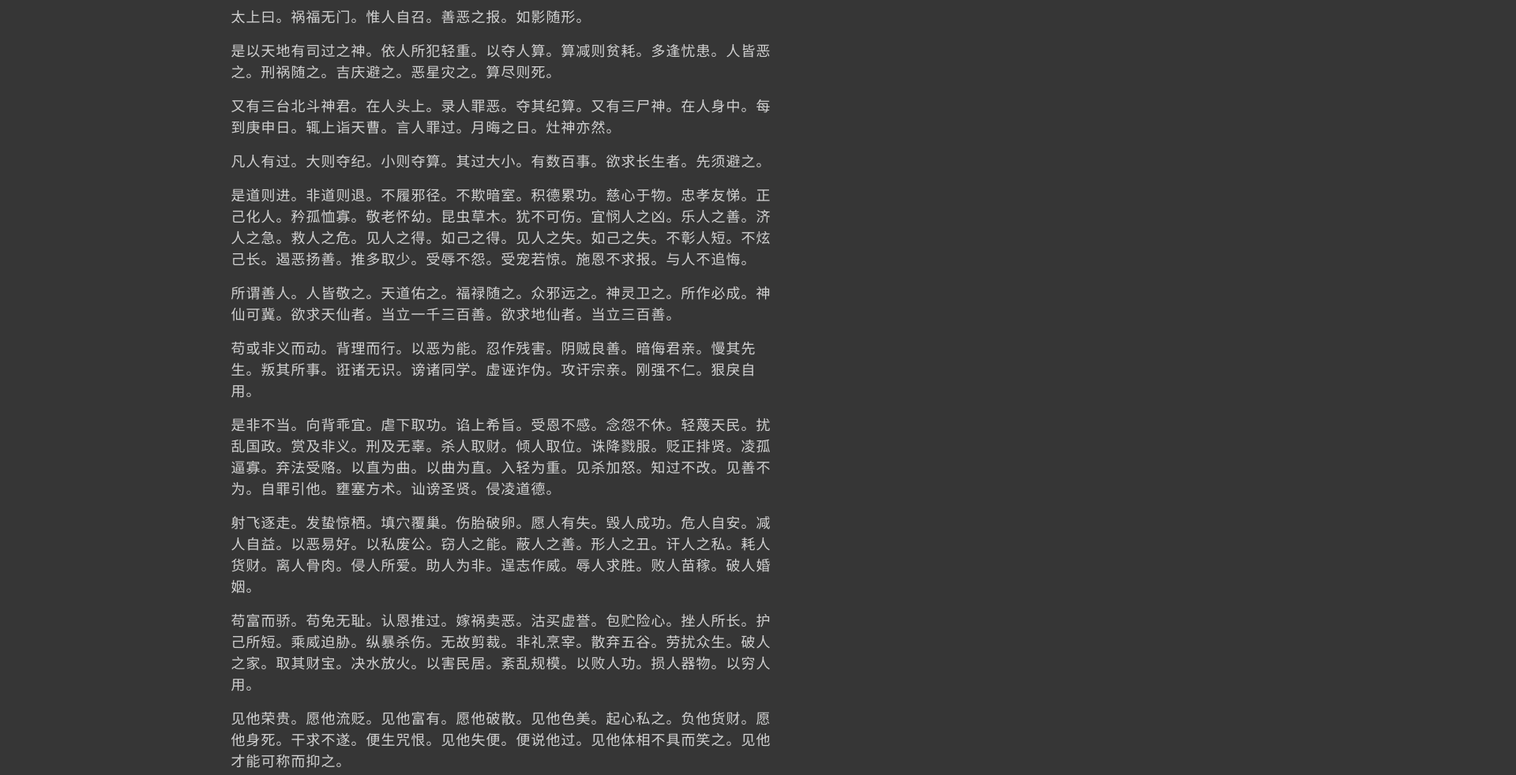
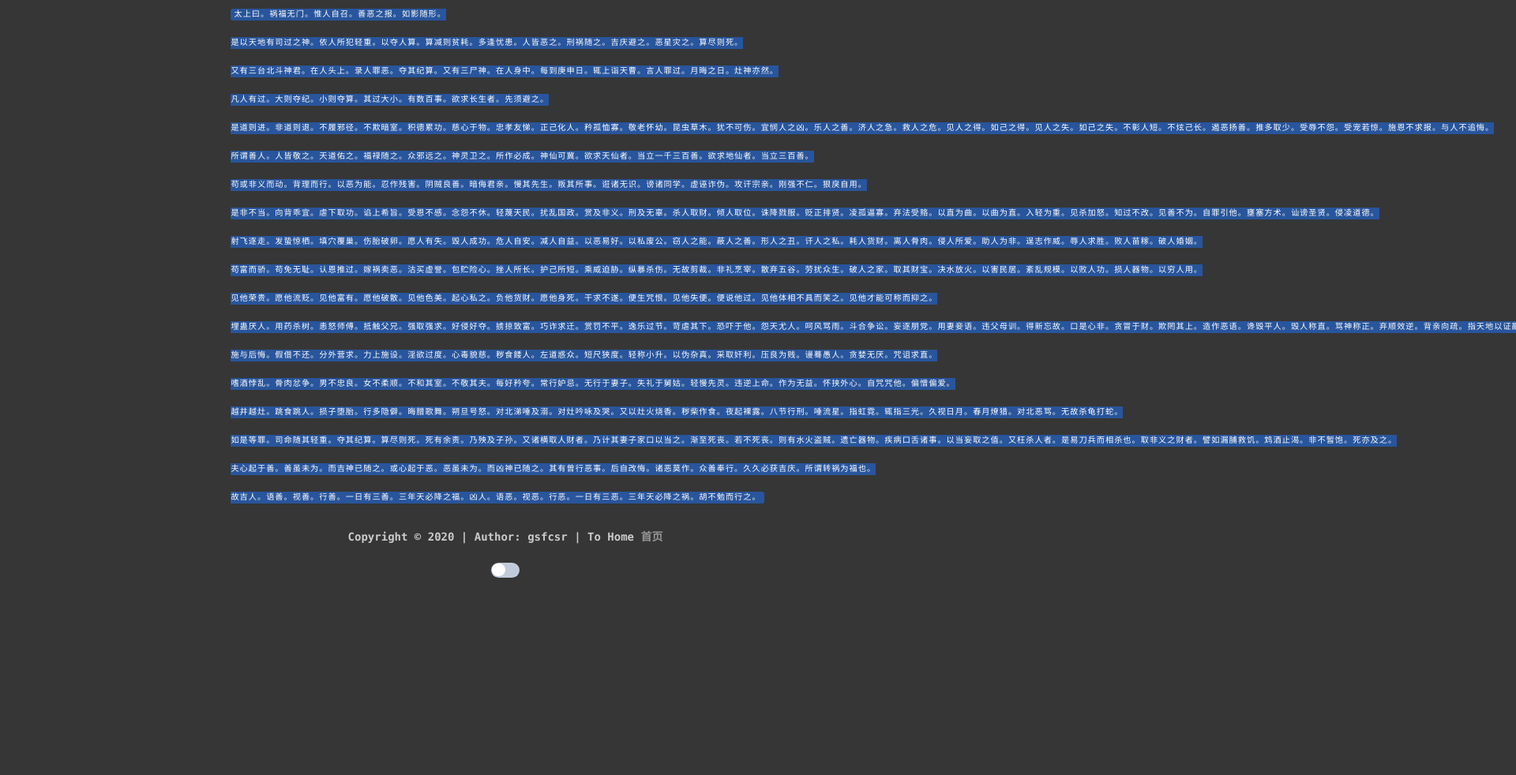
Before and after one commit to gsfcsr/gsfcsr.github.io, a plain HTML site: page 2020/06/22/太上感应篇/index.html in a window 1280 px wide. Shown: the part 81-1063 px from the top of the page at 79% size, 1920 px wide, since content can reach past the window. After the commit the page ends 835 px from the top, so only its background shows below. Drawn offline with Linux system fonts and the light colour scheme; a script that the page names is missing.

Commit message:
Site updated: 2020-06-23 00:58:51

```diff
--- a/2020/06/22/太上感应篇/index.html
+++ b/2020/06/22/太上感应篇/index.html
@@ -33,27 +33,41 @@
         <hr>
     </div>
     <div class="post-content">
-        <p>太上曰。祸福无门。惟人自召。善恶之报。如影随形。</p>
-<p>是以天地有司过之神。依人所犯轻重。以夺人算。算减则贫耗。多逢忧患。人皆恶之。刑祸随之。吉庆避之。恶星灾之。算尽则死。</p>
-<p>又有三台北斗神君。在人头上。录人罪恶。夺其纪算。又有三尸神。在人身中。每到庚申日。辄上诣天曹。言人罪过。月晦之日。灶神亦然。</p>
-<p>凡人有过。大则夺纪。小则夺算。其过大小。有数百事。欲求长生者。先须避之。</p>
-<a id="more"></a>
+        <pre><code>太上曰。祸福无门。惟人自召。善恶之报。如影随形。
 
-<p>是道则进。非道则退。不履邪径。不欺暗室。积德累功。慈心于物。忠孝友悌。正己化人。矜孤恤寡。敬老怀幼。昆虫草木。犹不可伤。宜悯人之凶。乐人之善。济人之急。救人之危。见人之得。如己之得。见人之失。如己之失。不彰人短。不炫己长。遏恶扬善。推多取少。受辱不怨。受宠若惊。施恩不求报。与人不追悔。</p>
-<p>所谓善人。人皆敬之。天道佑之。福禄随之。众邪远之。神灵卫之。所作必成。神仙可冀。欲求天仙者。当立一千三百善。欲求地仙者。当立三百善。</p>
-<p>苟或非义而动。背理而行。以恶为能。忍作残害。阴贼良善。暗侮君亲。慢其先生。叛其所事。诳诸无识。谤诸同学。虚诬诈伪。攻讦宗亲。刚强不仁。狠戾自用。</p>
-<p>是非不当。向背乖宜。虐下取功。谄上希旨。受恩不感。念怨不休。轻蔑天民。扰乱国政。赏及非义。刑及无辜。杀人取财。倾人取位。诛降戮服。贬正排贤。凌孤逼寡。弃法受赂。以直为曲。以曲为直。入轻为重。见杀加怒。知过不改。见善不为。自罪引他。壅塞方术。讪谤圣贤。侵凌道德。</p>
-<p>射飞逐走。发蛰惊栖。填穴覆巢。伤胎破卵。愿人有失。毁人成功。危人自安。减人自益。以恶易好。以私废公。窃人之能。蔽人之善。形人之丑。讦人之私。耗人货财。离人骨肉。侵人所爱。助人为非。逞志作威。辱人求胜。败人苗稼。破人婚姻。</p>
-<p>苟富而骄。苟免无耻。认恩推过。嫁祸卖恶。沽买虚誉。包贮险心。挫人所长。护己所短。乘威迫胁。纵暴杀伤。无故剪裁。非礼烹宰。散弃五谷。劳扰众生。破人之家。取其财宝。决水放火。以害民居。紊乱规模。以败人功。损人器物。以穷人用。</p>
-<p>见他荣贵。愿他流贬。见他富有。愿他破散。见他色美。起心私之。负他货财。愿他身死。干求不遂。便生咒恨。见他失便。便说他过。见他体相不具而笑之。见他才能可称而抑之。</p>
-<p>埋蛊厌人。用药杀树。恚怒师傅。抵触父兄。强取强求。好侵好夺。掳掠致富。巧诈求迁。赏罚不平。逸乐过节。苛虐其下。恐吓于他。怨天尤人。呵风骂雨。斗合争讼。妄逐朋党。用妻妾语。违父母训。得新忘故。口是心非。贪冒于财。欺罔其上。造作恶语。谗毁平人。毁人称直。骂神称正。弃顺效逆。背亲向疏。指天地以证鄙怀。引神明而鉴猥事。</p>
-<p>施与后悔。假借不还。分外营求。力上施设。淫欲过度。心毒貌慈。秽食餧人。左道惑众。短尺狭度。轻称小升。以伪杂真。采取奸利。压良为贱。谩蓦愚人。贪婪无厌。咒诅求直。</p>
-<p>嗜酒悖乱。骨肉忿争。男不忠良。女不柔顺。不和其室。不敬其夫。每好矜夸。常行妒忌。无行于妻子。失礼于舅姑。轻慢先灵。违逆上命。作为无益。怀挟外心。自咒咒他。偏憎偏爱。</p>
-<p>越井越灶。跳食跳人。损子堕胎。行多隐僻。晦腊歌舞。朔旦号怒。对北涕唾及溺。对灶吟咏及哭。又以灶火烧香。秽柴作食。夜起裸露。八节行刑。唾流星。指虹霓。辄指三光。久视日月。春月燎猎。对北恶骂。无故杀龟打蛇。</p>
-<p>如是等罪。司命随其轻重。夺其纪算。算尽则死。死有余责。乃殃及子孙。又诸横取人财者。乃计其妻子家口以当之。渐至死丧。若不死丧。则有水火盗贼。遗亡器物。疾病口舌诸事。以当妄取之值。又枉杀人者。是易刀兵而相杀也。取非义之财者。譬如漏脯救饥。鸩酒止渴。非不暂饱。死亦及之。</p>
-<p>夫心起于善。善虽未为。而吉神已随之。或心起于恶。恶虽未为。而凶神已随之。其有曾行恶事。后自改悔。诸恶莫作。众善奉行。久久必获吉庆。所谓转祸为福也。</p>
-<p>故吉人。语善。视善。行善。一日有三善。三年天必降之福。凶人。语恶。视恶。行恶。一日有三恶。三年天必降之祸。胡不勉而行之。</p>
+是以天地有司过之神。依人所犯轻重。以夺人算。算减则贫耗。多逢忧患。人皆恶之。刑祸随之。吉庆避之。恶星灾之。算尽则死。
 
+又有三台北斗神君。在人头上。录人罪恶。夺其纪算。又有三尸神。在人身中。每到庚申日。辄上诣天曹。言人罪过。月晦之日。灶神亦然。
+
+凡人有过。大则夺纪。小则夺算。其过大小。有数百事。欲求长生者。先须避之。
+
+是道则进。非道则退。不履邪径。不欺暗室。积德累功。慈心于物。忠孝友悌。正己化人。矜孤恤寡。敬老怀幼。昆虫草木。犹不可伤。宜悯人之凶。乐人之善。济人之急。救人之危。见人之得。如己之得。见人之失。如己之失。不彰人短。不炫己长。遏恶扬善。推多取少。受辱不怨。受宠若惊。施恩不求报。与人不追悔。
+
+所谓善人。人皆敬之。天道佑之。福禄随之。众邪远之。神灵卫之。所作必成。神仙可冀。欲求天仙者。当立一千三百善。欲求地仙者。当立三百善。
+
+苟或非义而动。背理而行。以恶为能。忍作残害。阴贼良善。暗侮君亲。慢其先生。叛其所事。诳诸无识。谤诸同学。虚诬诈伪。攻讦宗亲。刚强不仁。狠戾自用。
+
+是非不当。向背乖宜。虐下取功。谄上希旨。受恩不感。念怨不休。轻蔑天民。扰乱国政。赏及非义。刑及无辜。杀人取财。倾人取位。诛降戮服。贬正排贤。凌孤逼寡。弃法受赂。以直为曲。以曲为直。入轻为重。见杀加怒。知过不改。见善不为。自罪引他。壅塞方术。讪谤圣贤。侵凌道德。
+
+射飞逐走。发蛰惊栖。填穴覆巢。伤胎破卵。愿人有失。毁人成功。危人自安。减人自益。以恶易好。以私废公。窃人之能。蔽人之善。形人之丑。讦人之私。耗人货财。离人骨肉。侵人所爱。助人为非。逞志作威。辱人求胜。败人苗稼。破人婚姻。
+
+苟富而骄。苟免无耻。认恩推过。嫁祸卖恶。沽买虚誉。包贮险心。挫人所长。护己所短。乘威迫胁。纵暴杀伤。无故剪裁。非礼烹宰。散弃五谷。劳扰众生。破人之家。取其财宝。决水放火。以害民居。紊乱规模。以败人功。损人器物。以穷人用。
+
+见他荣贵。愿他流贬。见他富有。愿他破散。见他色美。起心私之。负他货财。愿他身死。干求不遂。便生咒恨。见他失便。便说他过。见他体相不具而笑之。见他才能可称而抑之。
+
+埋蛊厌人。用药杀树。恚怒师傅。抵触父兄。强取强求。好侵好夺。掳掠致富。巧诈求迁。赏罚不平。逸乐过节。苛虐其下。恐吓于他。怨天尤人。呵风骂雨。斗合争讼。妄逐朋党。用妻妾语。违父母训。得新忘故。口是心非。贪冒于财。欺罔其上。造作恶语。谗毁平人。毁人称直。骂神称正。弃顺效逆。背亲向疏。指天地以证鄙怀。引神明而鉴猥事。
+
+施与后悔。假借不还。分外营求。力上施设。淫欲过度。心毒貌慈。秽食餧人。左道惑众。短尺狭度。轻称小升。以伪杂真。采取奸利。压良为贱。谩蓦愚人。贪婪无厌。咒诅求直。
+
+嗜酒悖乱。骨肉忿争。男不忠良。女不柔顺。不和其室。不敬其夫。每好矜夸。常行妒忌。无行于妻子。失礼于舅姑。轻慢先灵。违逆上命。作为无益。怀挟外心。自咒咒他。偏憎偏爱。
+
+越井越灶。跳食跳人。损子堕胎。行多隐僻。晦腊歌舞。朔旦号怒。对北涕唾及溺。对灶吟咏及哭。又以灶火烧香。秽柴作食。夜起裸露。八节行刑。唾流星。指虹霓。辄指三光。久视日月。春月燎猎。对北恶骂。无故杀龟打蛇。
+
+如是等罪。司命随其轻重。夺其纪算。算尽则死。死有余责。乃殃及子孙。又诸横取人财者。乃计其妻子家口以当之。渐至死丧。若不死丧。则有水火盗贼。遗亡器物。疾病口舌诸事。以当妄取之值。又枉杀人者。是易刀兵而相杀也。取非义之财者。譬如漏脯救饥。鸩酒止渴。非不暂饱。死亦及之。
+
+夫心起于善。善虽未为。而吉神已随之。或心起于恶。恶虽未为。而凶神已随之。其有曾行恶事。后自改悔。诸恶莫作。众善奉行。久久必获吉庆。所谓转祸为福也。
+
+故吉人。语善。视善。行善。一日有三善。三年天必降之福。凶人。语恶。视恶。行恶。一日有三恶。三年天必降之祸。胡不勉而行之。</code></pre>
     </div>
 
 
```
Also changed, not shown: search.xml (+34 -20 lines).
